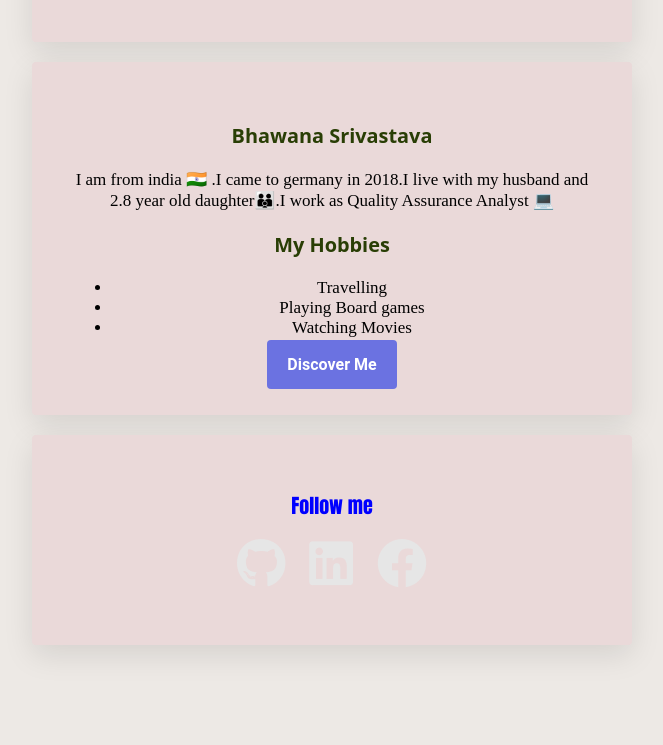
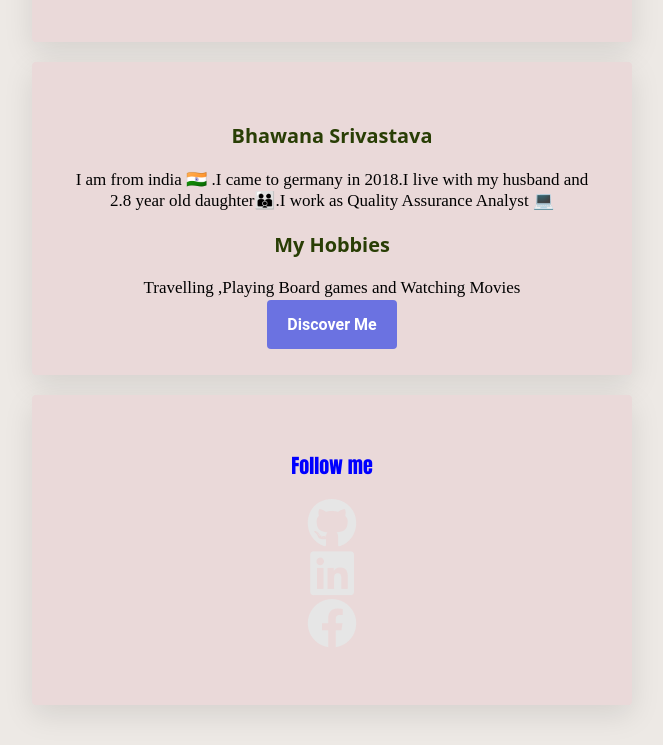
Before and after one commit to bhawana2021/Bhawana_profile, a plain HTML site: page index.html in a window 1280 px wide. Shown: the part 504-1249 px from the top of the page, without its empty margins (308-971 px from the left). Before the commit the page ends 1189 px from the top, so only its background shows below. Drawn offline with Linux system fonts and the light colour scheme.

Commit message:
make my profile prettier-6

```diff
--- a/index.html
+++ b/index.html
@@ -17,32 +17,28 @@
         <h3>Bhawana Srivastava</h3>
         <P> I am from india 🇮🇳 .I came to germany in 2018.I live with my husband and 2.8 year old daughter👪.I work as Quality Assurance Analyst 💻 </P>
          <h3>My Hobbies</h3>
-         <ul>
-            <li>Travelling</li>
-            <li>Playing Board games</li>
-            <li>Watching Movies</li>
-          </ul>
+         <P>Travelling ,Playing Board games and Watching Movies</P>
 
         <a href="https://de.linkedin.com" class ="btn-blue"> Discover Me </a>
       </div>
     <div class="card-white">
       <h2>Follow me</h2>
       <ul class="list-inline">
-        <il>
+        <li>
           <a href="https://github.com/bhawana2021">
             <i class="fa-brands fa-github"></i>
           </a>
-        </il>
-        <il>
+        </li>
+        <li>
           <a href="https://de.linkedin.com/">
             <i class="fa-brands fa-linkedin"></i>
           </a>
-        </il>
-        <il>
+        </li>
+        <li>
           <a href="https://de-de.facebook.com/">
             <i class="fa-brands fa-facebook"></i>
           </a>
-        </il>
+        </li>
       </ul></div>
   </div>
   </body>
```
